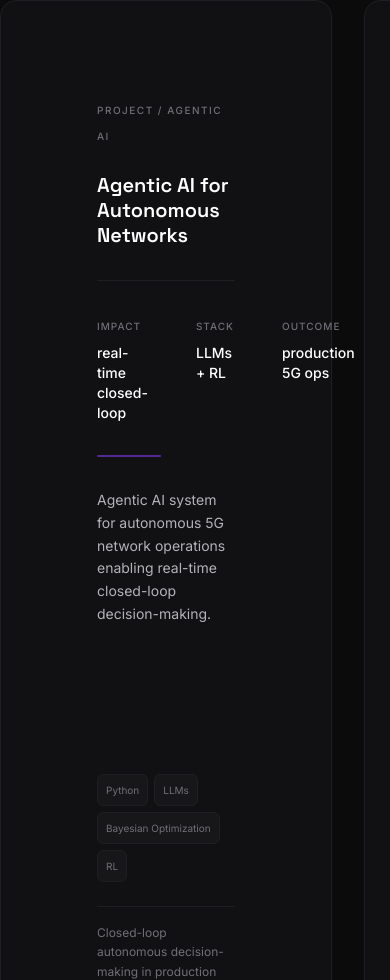
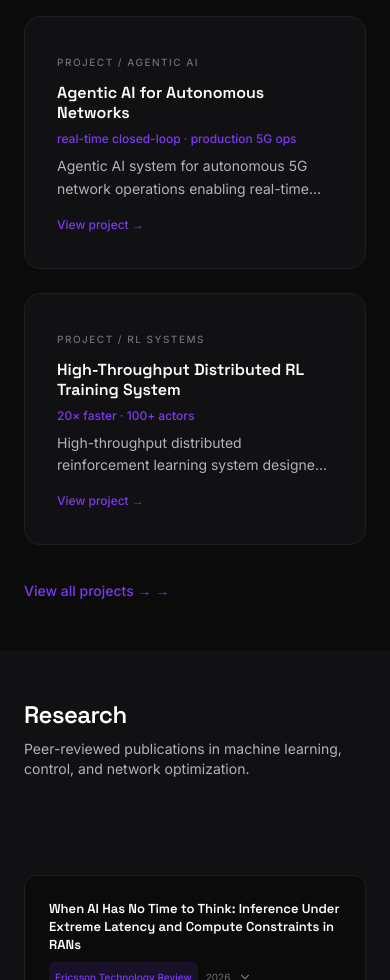
Before and after one commit to demirelbur/personal-website, a Next.js app: page / in a window 390 px wide. Shown: the part 1020-2000 px from the top of the page. Built offline with nearby package versions, Linux system fonts and the light colour scheme.

Commit message:
Updated mobile-only scannability polish

```diff
--- a/components/home/Hero.tsx
+++ b/components/home/Hero.tsx
@@ -18,7 +18,7 @@ const codeLines = [
 
 export function Hero() {
   return (
-    <section className="pt-[128px] pb-12 md:pt-[128px] md:pb-16 lg:pb-24">
+    <section className="pt-[96px] pb-8 md:pt-[128px] md:pb-16 lg:pb-24">
       <Container>
         <div className="grid md:grid-cols-12 gap-8 md:gap-12 items-center">
           <div className="md:col-span-7">
--- a/components/home/ProjectsCarousel.tsx
+++ b/components/home/ProjectsCarousel.tsx
@@ -3,11 +3,43 @@
 import { useState, useRef, useCallback, useEffect } from "react";
 import Link from "next/link";
 import { Section } from "@/components/layout/Section";
+import { Button } from "@/components/ui/Button";
 import { projects } from "@/content/projects";
 import type { Project } from "@/content/projects";
 import { copy } from "@/content/copy";
 
 const carouselProjects = projects.filter((p) => p.featured || p.flagship);
+
+function MobileProjectCard({ project }: { project: Project }) {
+  return (
+    <Link
+      href={`/projects/${project.slug}`}
+      className="block group"
+    >
+      <div className="p-5 rounded-[var(--radius-lg)] border border-border bg-bg-secondary hover:bg-bg-elevated transition-all duration-[var(--duration-base)] ease-[var(--ease-out)]">
+        {project.category && (
+          <p className="text-[10px] font-medium text-text-muted uppercase tracking-[0.15em] mb-2">
+            {project.category}
+          </p>
+        )}
+        <h3 className="text-base font-semibold text-text-primary group-hover:text-accent transition-colors duration-[var(--duration-fast)] leading-tight">
+          {project.title}
+        </h3>
+        {project.mobileHighlight && (
+          <p className="mt-2 text-xs text-accent font-medium">
+            {project.mobileHighlight}
+          </p>
+        )}
+        <p className="mt-2 text-sm text-text-secondary leading-relaxed line-clamp-2">
+          {project.description}
+        </p>
+        <span className="mt-3 inline-block text-xs font-medium text-accent">
+          View project &rarr;
+        </span>
+      </div>
+    </Link>
+  );
+}
 
 function CarouselCard({ project }: { project: Project }) {
   const tags = project.tech.slice(0, 4);
@@ -218,7 +250,19 @@ export function ProjectsCarousel() {
         </div>
       </div>
 
-      {/* Carousel track */}
+      {/* Mobile: simplified vertical list (top 2) */}
+      <div className="md:hidden space-y-4">
+        {carouselProjects.slice(0, 2).map((project) => (
+          <MobileProjectCard key={project.slug} project={project} />
+        ))}
+        <div className="pt-2">
+          <Button href="/projects" variant="text">
+            View all projects →
+          </Button>
+        </div>
+      </div>
+
+      {/* Desktop: Carousel track */}
       <div
         ref={scrollRef}
         onScroll={handleScroll}
@@ -226,7 +270,7 @@ export function ProjectsCarousel() {
         onMouseMove={handleMouseMove}
         onMouseUp={handleMouseUp}
         onMouseLeave={handleMouseUp}
-        className="flex gap-5 overflow-x-auto scroll-smooth snap-x snap-mandatory pb-4 -mx-4 px-4 md:-mx-0 md:px-0 [scrollbar-width:none] [&::-webkit-scrollbar]:hidden cursor-grab active:cursor-grabbing"
+        className="hidden md:flex gap-5 overflow-x-auto scroll-smooth snap-x snap-mandatory pb-4 [scrollbar-width:none] [&::-webkit-scrollbar]:hidden cursor-grab active:cursor-grabbing"
         role="region"
         aria-label="Projects carousel"
       >
@@ -234,15 +278,15 @@ export function ProjectsCarousel() {
           <div
             key={project.slug}
             data-card
-            className="w-[85vw] md:w-[560px] lg:w-[620px] shrink-0 snap-start"
+            className="w-[560px] lg:w-[620px] shrink-0 snap-start"
           >
             <CarouselCard project={project} />
           </div>
         ))}
       </div>
 
-      {/* Pagination */}
-      <div className="flex items-center justify-between mt-6">
+      {/* Desktop: Pagination */}
+      <div className="hidden md:flex items-center justify-between mt-6">
         <div className="flex items-center gap-3">
           {carouselProjects.map((_, i) => (
             <button
@@ -260,20 +304,6 @@ export function ProjectsCarousel() {
             </button>
           ))}
         </div>
-
-        {/* Mobile arrows */}
-        <div className="flex md:hidden items-center gap-2">
-          <ArrowButton
-            direction="left"
-            onClick={handlePrev}
-            disabled={activeIndex === 0}
-          />
-          <ArrowButton
-            direction="right"
-            onClick={handleNext}
-            disabled={activeIndex === carouselProjects.length - 1}
-          />
-        </div>
       </div>
     </Section>
   );
--- a/components/home/ResearchPreview.tsx
+++ b/components/home/ResearchPreview.tsx
@@ -25,7 +25,14 @@ export function ResearchPreview() {
         title={copy.sections.research.title}
         subtitle={copy.sections.research.subtitle}
       />
-      <div className="space-y-4">
+      {/* Mobile: show 3 items */}
+      <div className="space-y-3 md:hidden">
+        {selected.slice(0, 3).map((pub, i) => (
+          <PublicationItem key={pub.title} publication={pub} index={i} />
+        ))}
+      </div>
+      {/* Desktop: show all */}
+      <div className="hidden md:block space-y-4">
         {selected.map((pub, i) => (
           <PublicationItem key={pub.title} publication={pub} index={i} />
         ))}
--- a/components/home/WritingPreview.tsx
+++ b/components/home/WritingPreview.tsx
@@ -16,7 +16,29 @@ export function WritingPreview() {
         title={copy.sections.writing.title}
         subtitle={copy.sections.writing.subtitle}
       />
-      <div className="space-y-4">
+      {/* Mobile: show 2 posts */}
+      <div className="space-y-3 md:hidden">
+        {posts.slice(0, 2).map((post, i) => (
+          <motion.div key={post.slug} {...staggeredFadeInUp(i * 0.06)}>
+            <Link
+              href={`/blog/${post.slug}`}
+              className="block group p-4 rounded-[var(--radius-md)] border border-border hover:bg-bg-secondary transition-all duration-[var(--duration-base)] ease-[var(--ease-out)]"
+            >
+              <h3 className="text-sm font-medium text-text-primary group-hover:text-accent transition-colors duration-[var(--duration-fast)]">
+                {post.title}
+              </h3>
+              <p className="mt-1 text-xs text-text-muted line-clamp-1">
+                {post.excerpt}
+              </p>
+              <span className="mt-2 inline-block text-xs font-medium text-accent">
+                {post.readTime}
+              </span>
+            </Link>
+          </motion.div>
+        ))}
+      </div>
+      {/* Desktop: show all */}
+      <div className="hidden md:block space-y-4">
         {posts.map((post, i) => (
           <motion.div key={post.slug} {...staggeredFadeInUp(i * 0.06)}>
             <Link
--- a/components/ui/PublicationItem.tsx
+++ b/components/ui/PublicationItem.tsx
@@ -158,10 +158,10 @@ export function PublicationItem({
         type="button"
         onClick={() => setExpanded(!expanded)}
         aria-expanded={expanded}
-        className="w-full text-left flex items-start md:items-center justify-between gap-3 md:gap-4 p-4 md:p-5 cursor-pointer"
+        className="w-full text-left flex flex-col md:flex-row md:items-center justify-between gap-2 md:gap-4 p-4 md:p-5 cursor-pointer"
       >
         <div className="flex-1 min-w-0">
-          <h3 className="text-sm md:text-sm font-semibold md:font-medium text-text-primary group-hover:text-accent transition-colors duration-[var(--duration-fast)] leading-snug">
+          <h3 className="text-[13px] md:text-sm font-semibold md:font-medium text-text-primary group-hover:text-accent transition-colors duration-[var(--duration-fast)] leading-snug">
             {publication.title}
           </h3>
           {showAuthors && (
@@ -169,7 +169,7 @@ export function PublicationItem({
               {publication.authors}
             </p>
           )}
-          <p className="mt-1 text-xs text-text-muted line-clamp-1">
+          <p className="hidden md:block mt-1 text-xs text-text-muted line-clamp-1">
             {publication.summary}
           </p>
         </div>
--- a/content/projects.ts
+++ b/content/projects.ts
@@ -32,6 +32,7 @@ export interface Project {
   category?: string;
   summaryMetrics?: ProjectSummaryMetric[];
   takeaway?: string;
+  mobileHighlight?: string;
 }
 
 export const projects: Project[] = [
@@ -55,6 +56,7 @@ export const projects: Project[] = [
     tech: ["Python", "LLMs", "Bayesian Optimization", "RL", "FastAPI"],
     year: 2024,
     featured: true,
+    mobileHighlight: "real-time closed-loop · production 5G ops",
   },
   {
     title: "High-Throughput Distributed RL Training System",
@@ -76,6 +78,7 @@ export const projects: Project[] = [
     tech: ["PyTorch", "PyTorch RPC", "ZeroMQ", "Redis", "LSF", "Slurm", "HPC"],
     year: 2023,
     featured: true,
+    mobileHighlight: "20× faster · 100+ actors",
     links: [
       {
         label: "Generalization in RL for Radio Access Networks (IEEE Trans. ML in Comms & Networking, 2026)",
@@ -208,6 +211,7 @@ By replacing static heuristics with adaptive policies, it improves efficiency, r
     year: 2023,
     featured: true,
     flagship: true,
+    mobileHighlight: "sub-30μs · live network gains",
     productionLine: "From research to production: deployed in live 5G networks with Tier-1 operators.",
     metrics: [
       { value: "+20%", label: "Throughput Gain" },
@@ -271,5 +275,6 @@ By replacing static heuristics with adaptive policies, it improves efficiency, r
     tech: ["Python", "FastAPI", "ChromaDB", "Pydantic", "RAG"],
     year: 2024,
     featured: true,
+    mobileHighlight: "zero hallucinations · reliable discovery",
   },
 ];
```
